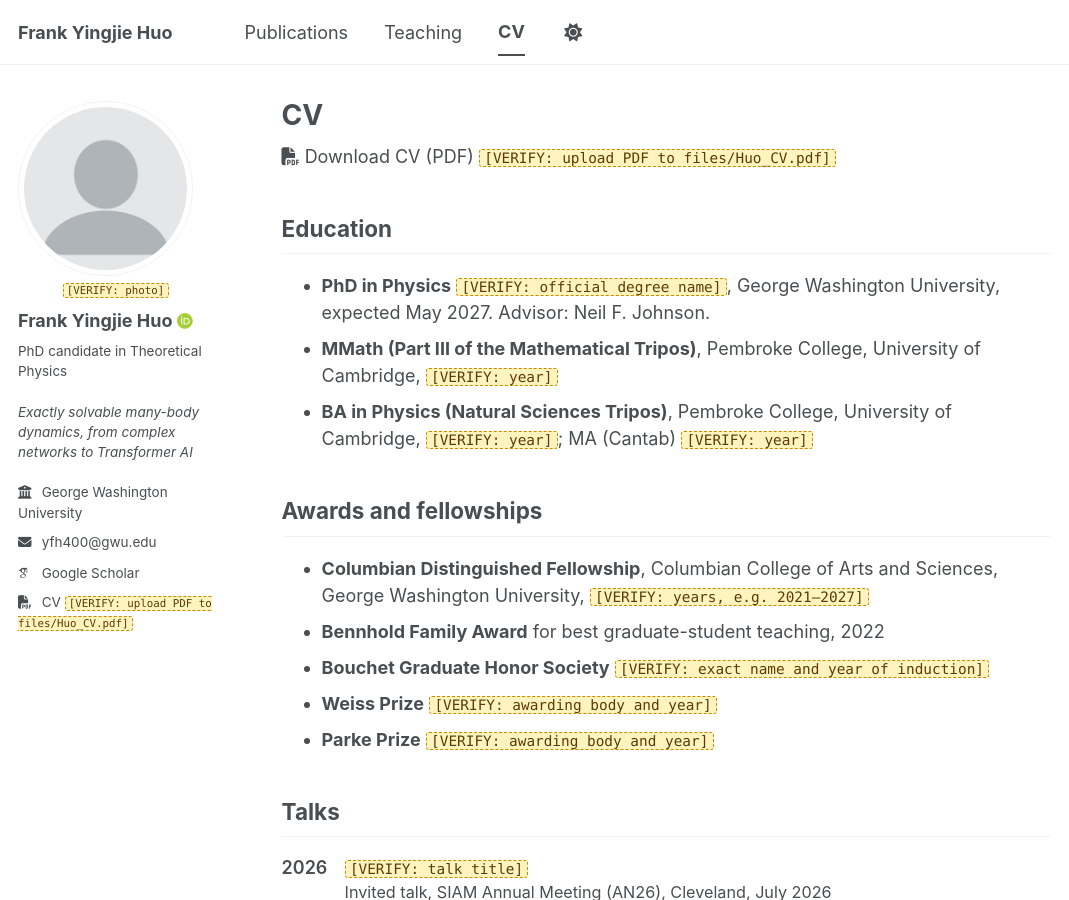
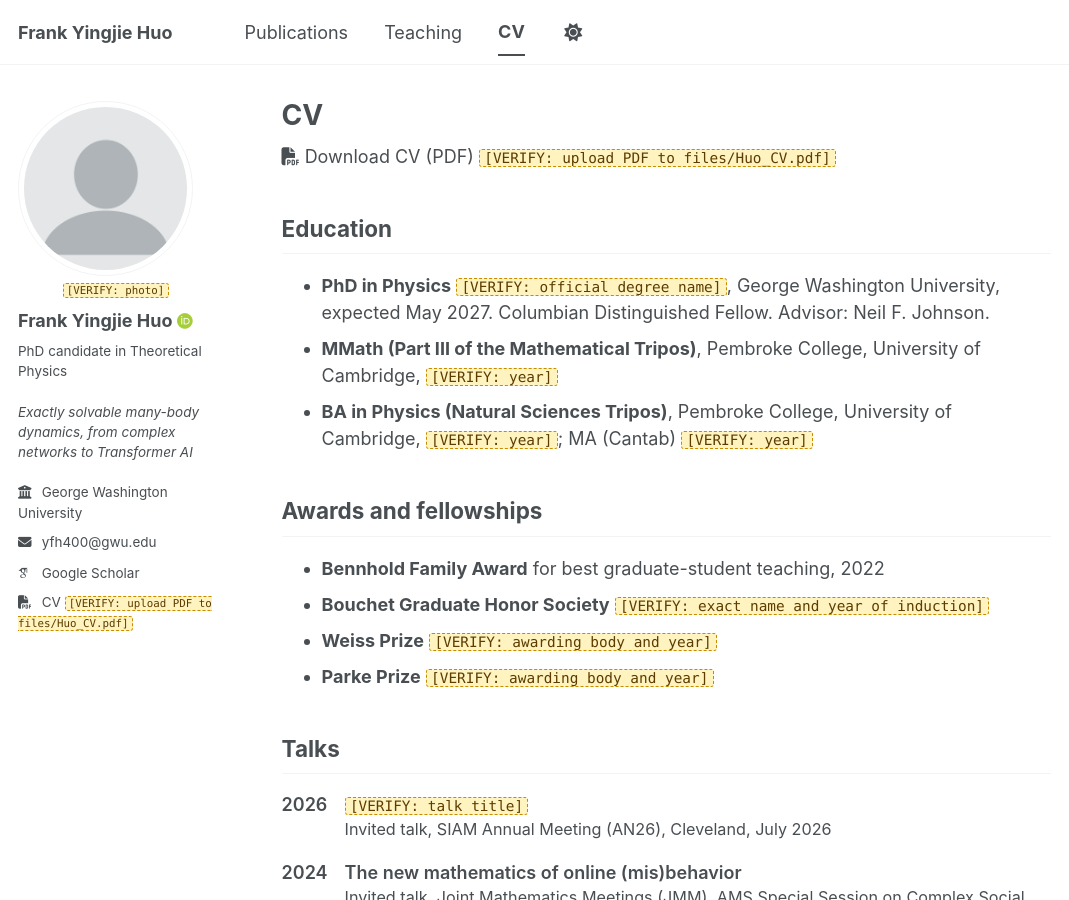
Before and after one commit to FrankHuo-217/huo.github.io, a Jekyll site: the page built from _pages/cv.md, in a window 1280 px wide and 900 px high. Shown: the whole window, without its empty margins (0-1069 px from the left). Built offline with Jekyll 4.4.1, drawn with Linux system fonts in a browser that asks for light colours; some web fonts are replaced; a script bundle is joined from its source files by our own code.

Commit message:
Show the Columbian Distinguished Fellowship with the PhD entry
Move it from Awards and fellowships into the Education line for the
PhD.

Co-Authored-By: Claude Opus 5.5 <noreply@anthropic.com>
Claude-Session: https://claude.ai/code/session_01EX1ohUgYjPPjqdCJmoT8XW

```diff
--- a/_pages/cv.md
+++ b/_pages/cv.md
@@ -11,13 +11,12 @@ redirect_from:
 
 ## Education
 
-- **PhD in Physics** {% include verify.html note="official degree name" %}, George Washington University, expected May 2027. Advisor: Neil F. Johnson.
+- **PhD in Physics** {% include verify.html note="official degree name" %}, George Washington University, expected May 2027. Columbian Distinguished Fellow. Advisor: Neil F. Johnson.
 - **MMath (Part III of the Mathematical Tripos)**, Pembroke College, University of Cambridge, {% include verify.html note="year" %}
 - **BA in Physics (Natural Sciences Tripos)**, Pembroke College, University of Cambridge, {% include verify.html note="year" %}; MA (Cantab) {% include verify.html note="year" %}
 
 ## Awards and fellowships
 
-- **Columbian Distinguished Fellowship**, Columbian College of Arts and Sciences, George Washington University, {% include verify.html note="years, e.g. 2021–2027" %}
 - **Bennhold Family Award** for best graduate-student teaching, 2022
 - **Bouchet Graduate Honor Society** {% include verify.html note="exact name and year of induction" %}
 - **Weiss Prize** {% include verify.html note="awarding body and year" %}
```
Also changed, not shown: README.md (+1 -1 lines).
